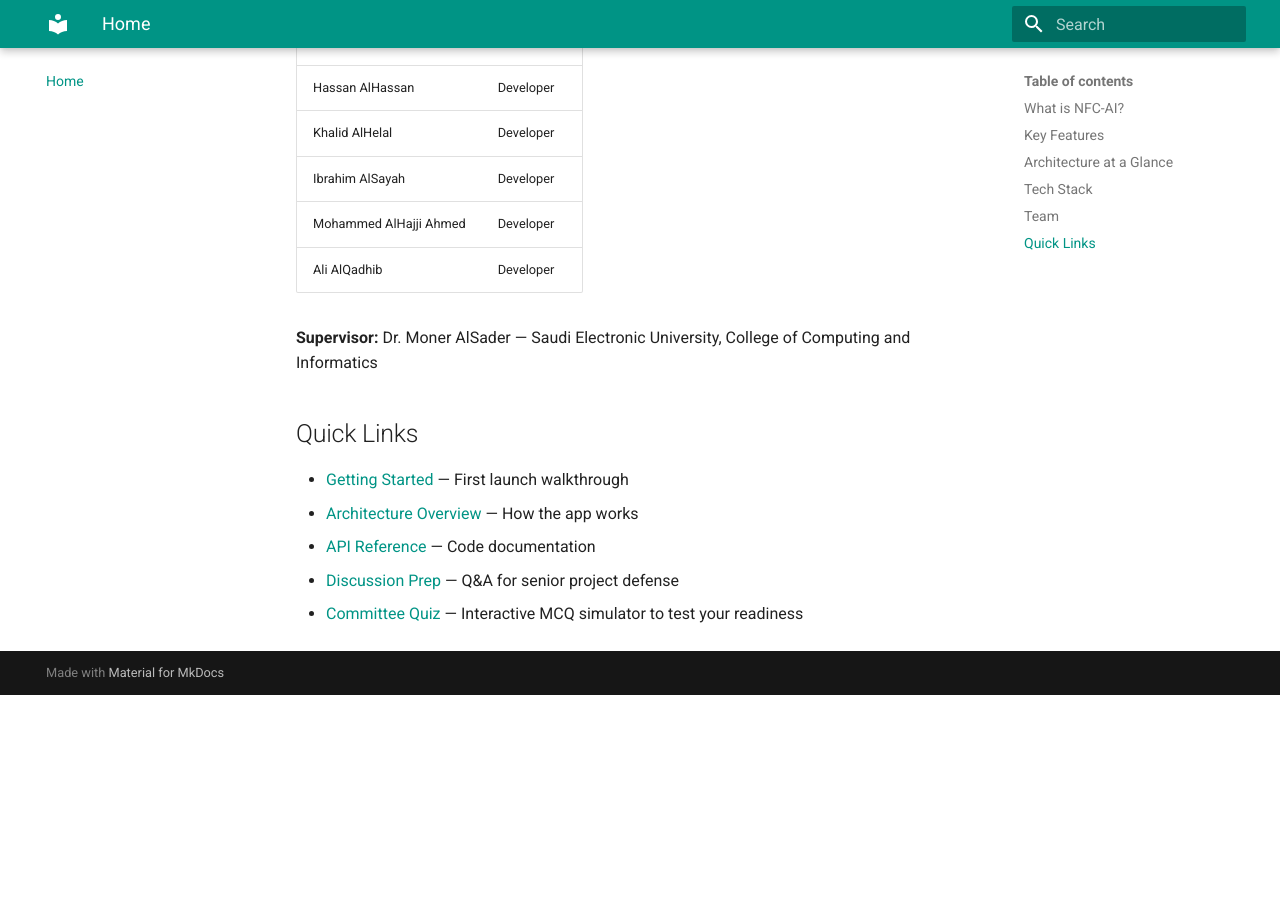
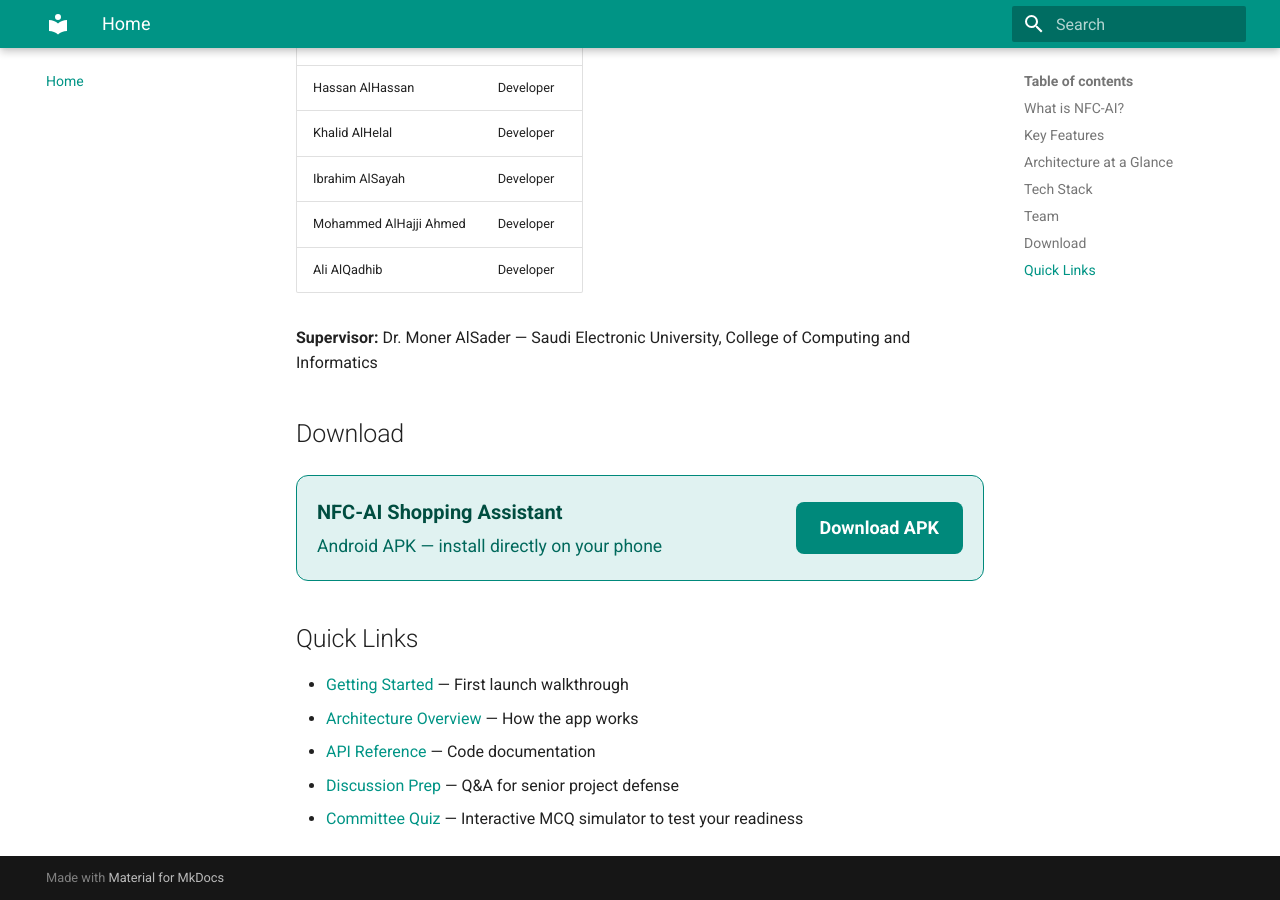
Before and after one commit to Icry4u/nfc-ai-docs, an MkDocs documentation site: the page built from docs/index.md, in a window 1280 px wide and 900 px high, scrolled down 2176 px. Built offline with MkDocs 1.6.1 and Material for MkDocs 9.7.7, drawn with Linux system fonts in a browser that asks for light colours; before the commit the page ends 2871 px from its top, so only the background shows below that.

Commit message:
Add APK download link

```diff
--- a/docs/index.md
+++ b/docs/index.md
@@ -73,6 +73,16 @@ graph TD
 
 **Supervisor:** Dr. Moner AlSader — Saudi Electronic University, College of Computing and Informatics
 
+## Download
+
+<div style="margin:24px 0;padding:20px;background:#e0f2f1;border-radius:12px;border:1px solid #00897b;display:flex;align-items:center;justify-content:space-between;flex-wrap:wrap;gap:12px;">
+  <div>
+    <div style="font-weight:700;color:#004d40;font-size:1rem;">NFC-AI Shopping Assistant</div>
+    <div style="color:#00695c;font-size:0.88rem;margin-top:4px;">Android APK — install directly on your phone</div>
+  </div>
+  <a href="NFC-AI_Shopping_Assistant.apk" style="background:#00897b;color:#fff;padding:12px 24px;border-radius:8px;font-weight:600;font-size:0.9rem;text-decoration:none;white-space:nowrap;">Download APK</a>
+</div>
+
 ## Quick Links
 
 - [Getting Started](user-guide/getting-started.md) — First launch walkthrough
```
Also changed, not shown: 1 other file.
